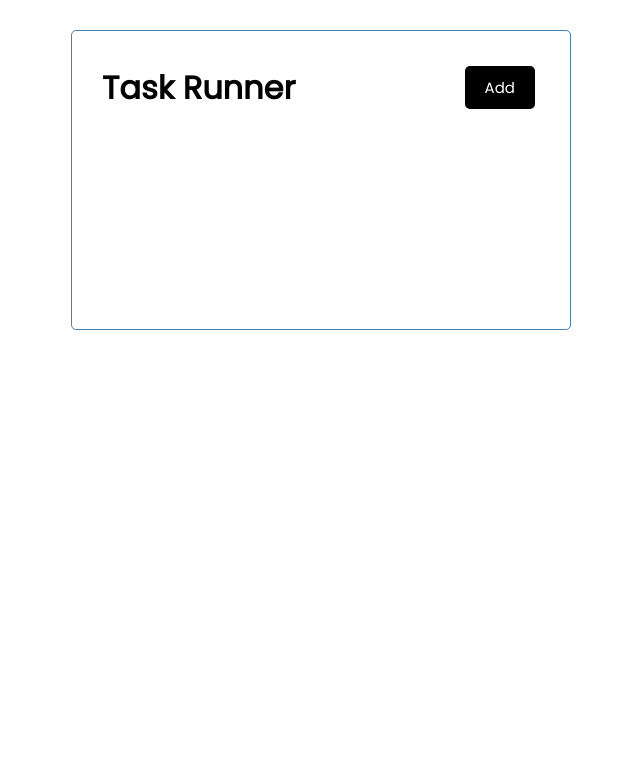
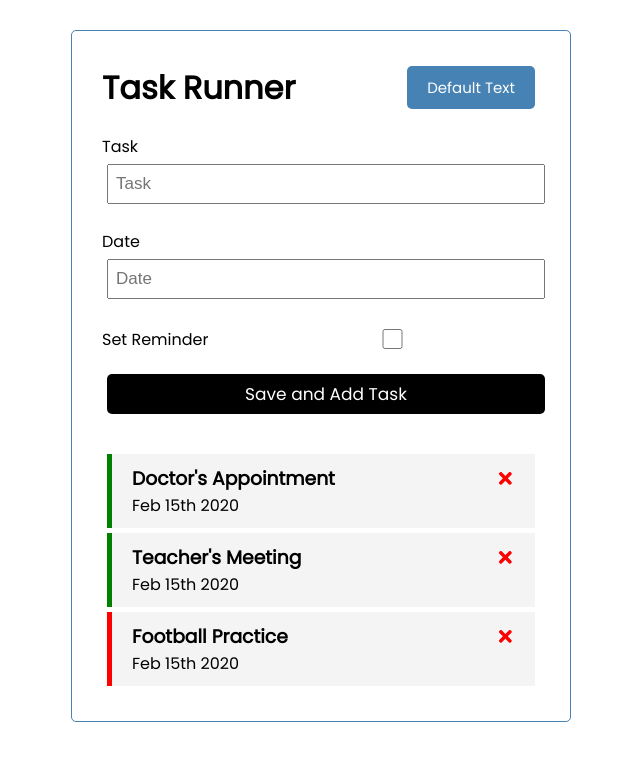
Before and after one commit to jamesconfy/task-runner, a React (Create React App) app: page / in a window 1280 px wide. Shown: the top 760 px of the page, without its empty margins (319-959 px from the left). Built offline with nearby package versions, Linux system fonts and the light colour scheme.

Commit message:
Added Task.jsx AddTask.jsx InputTask.jsx and also Updated App.css, Button.jsx, App.jsx and index.js

```diff
--- a/package.json
+++ b/package.json
@@ -8,6 +8,7 @@
     "@testing-library/user-event": "^13.5.0",
     "react": "^18.2.0",
     "react-dom": "^18.2.0",
+    "react-icons": "^4.4.0",
     "react-scripts": "5.0.1",
     "web-vitals": "^2.1.4"
   },
--- a/src/App.css
+++ b/src/App.css
@@ -65,6 +65,10 @@ body {
   border-left: 5px solid green;
 }
 
+.task.notreminder {
+  border-left: 5px solid red;
+}
+
 .task h3 {
   display: flex;
   align-items: center;
@@ -110,3 +114,9 @@ footer {
   margin-top: 30px;
   text-align: center;
 }
+
+.empty {
+  background: #f4f4f4;
+  margin: 5px;
+  padding: 20px 20px;
+}
--- a/src/App.jsx
+++ b/src/App.jsx
@@ -1,11 +1,63 @@
-import React from "react";
+import React, { useState } from "react";
 import Header from "./component/Header";
 import "./App.css";
+import Tasks from "./component/Tasks";
+import AddTask from "./component/AddTask";
 
 function App() {
+  const [tasks, setTasks] = useState([
+    {
+      id: 1,
+      text: "Doctor's Appointment",
+      reminder: true,
+      date: "Feb 15th 2020",
+    },
+    {
+      id: 2,
+      text: "Teacher's Meeting",
+      reminder: true,
+      date: "Feb 15th 2020",
+    },
+    {
+      id: 3,
+      text: "Football Practice",
+      reminder: false,
+      date: "Feb 15th 2020",
+    },
+  ]);
+
+  const onDelete = (tas) => {
+    const newTasks = tasks.filter((task) => task.id !== tas.id);
+    setTasks(newTasks);
+  };
+
+  const onToggle = (tas) => {
+    // Tutorial Solution
+    //const newTasks = tasks.map((task) =>
+    //  task.id === tas.id ? { ...task, reminder: !task.reminder } : task
+    //);
+
+    // My Solution
+    const newTasks = [...tasks];
+    const index = newTasks.indexOf(tas);
+    newTasks[index] = { ...tas, reminder: !tas.reminder };
+    setTasks(newTasks);
+  };
+
+  const addTask = (task) => {
+    const newTasks = [...tasks, task];
+    setTasks(newTasks);
+  };
+
   return (
     <div className="container">
       <Header />
+      <AddTask onAdd={addTask} tasks={tasks} />
+      {tasks.length > 0 ? (
+        <Tasks tasks={tasks} onDelete={onDelete} onToggle={onToggle} />
+      ) : (
+        <h3 className="empty">Empty</h3>
+      )}
     </div>
   );
 }
--- /dev/null
+++ b/src/component/AddTask.jsx
@@ -0,0 +1,70 @@
+import { useState } from "react";
+import InputTask from "./InputTask";
+
+function AddTask({ onAdd, tasks }) {
+  const [task, setTask] = useState("");
+  const [date, setDate] = useState("");
+  const [check, setCheck] = useState(false);
+
+  const onSubmitted = (e) => {
+    e.preventDefault();
+
+    const highestID = tasks.reduce((a, b) => {
+      return Math.max((a.id, b.id), -Infinity);
+    });
+
+    if (!task) {
+      alert("Please give me a TASK!");
+      return;
+    }
+
+    if (!date) {
+      alert("Please give me a DATE!");
+      return;
+    }
+
+    onAdd({ id: highestID + 1, text: task, date: date, reminder: check });
+  };
+
+  return (
+    <>
+      <form className="add-form" onSubmit={onSubmitted}>
+        <InputTask
+          divClass={"form-control"}
+          task={"Task"}
+          type={"text"}
+          placeholder={"Task"}
+          value={task}
+          setTask={setTask}
+        />
+
+        <InputTask
+          divClass={"form-control"}
+          task={"Date"}
+          type={"text"}
+          placeholder={"Date"}
+          value={date}
+          setTask={setDate}
+        />
+
+        <InputTask
+          divClass={"form-control form-control-check"}
+          task={"Set Reminder"}
+          type={"checkbox"}
+          value={check}
+          setTask={setCheck}
+        />
+
+        <InputTask
+          divClass={"form-control"}
+          value={"Save and Add Task"}
+          type={"submit"}
+          placeholder={"Task"}
+          inputClass={"btn btn-block"}
+        />
+      </form>
+    </>
+  );
+}
+
+export default AddTask;
--- a/src/component/Button.jsx
+++ b/src/component/Button.jsx
@@ -1,9 +1,23 @@
-function Button() {
+function Button({ color, title, onClicked }) {
   return (
     <>
-      <button className="btn">Add</button>
+      <button
+        onClick={onClicked}
+        style={{ backgroundColor: color }}
+        className="btn"
+      >
+        {title}
+      </button>
     </>
   );
 }
 
+Button.defaultProps = {
+  color: "steelblue",
+  title: "Default Text",
+  onClicked: () => {
+    console.log("Hello!");
+  },
+};
+
 export default Button;
--- /dev/null
+++ b/src/component/InputTask.jsx
@@ -0,0 +1,29 @@
+function InputTask({
+  task,
+  placeholder,
+  type,
+  divClass,
+  value,
+  inputClass,
+  setTask,
+  onSubmit,
+}) {
+  return (
+    <div className={divClass}>
+      <label>{task}</label>
+      <input
+        type={type}
+        placeholder={placeholder}
+        value={value}
+        className={inputClass}
+        onChange={(e) => {
+          type === "checkbox"
+            ? setTask(e.currentTarget.checked)
+            : setTask(e.target.value);
+        }}
+      />
+    </div>
+  );
+}
+
+export default InputTask;
--- /dev/null
+++ b/src/component/Task.jsx
@@ -0,0 +1,21 @@
+import { FaTimes } from "react-icons/fa";
+
+function Task({ task, onDelete, onToggle }) {
+  return (
+    <div
+      className={`task ${task.reminder ? "reminder" : "notreminder"}`}
+      onDoubleClick={() => onToggle(task)}
+    >
+      <h3>
+        {task.text}
+        <FaTimes
+          style={{ color: "red", cursor: "pointer" }}
+          onClick={() => onDelete(task)}
+        />
+      </h3>
+      <p>{task.date}</p>
+    </div>
+  );
+}
+
+export default Task;
--- /dev/null
+++ b/src/component/Tasks.jsx
@@ -0,0 +1,18 @@
+import Task from "./Task";
+
+function Tasks({ tasks, onDelete, onToggle }) {
+  return (
+    <>
+      {tasks.map((task) => (
+        <Task
+          key={task.id}
+          task={task}
+          onDelete={onDelete}
+          onToggle={onToggle}
+        />
+      ))}
+    </>
+  );
+}
+
+export default Tasks;
--- a/src/index.js
+++ b/src/index.js
@@ -1,5 +1,5 @@
 import React from "react";
-import ReactDOM from "react-dom";
+import ReactDOM from "react-dom/client";
 import App from "./App";
 
 const root = ReactDOM.createRoot(document.getElementById("root"));
```
Also changed, not shown: 1 other file (tests, documents, lock files or other folders).
